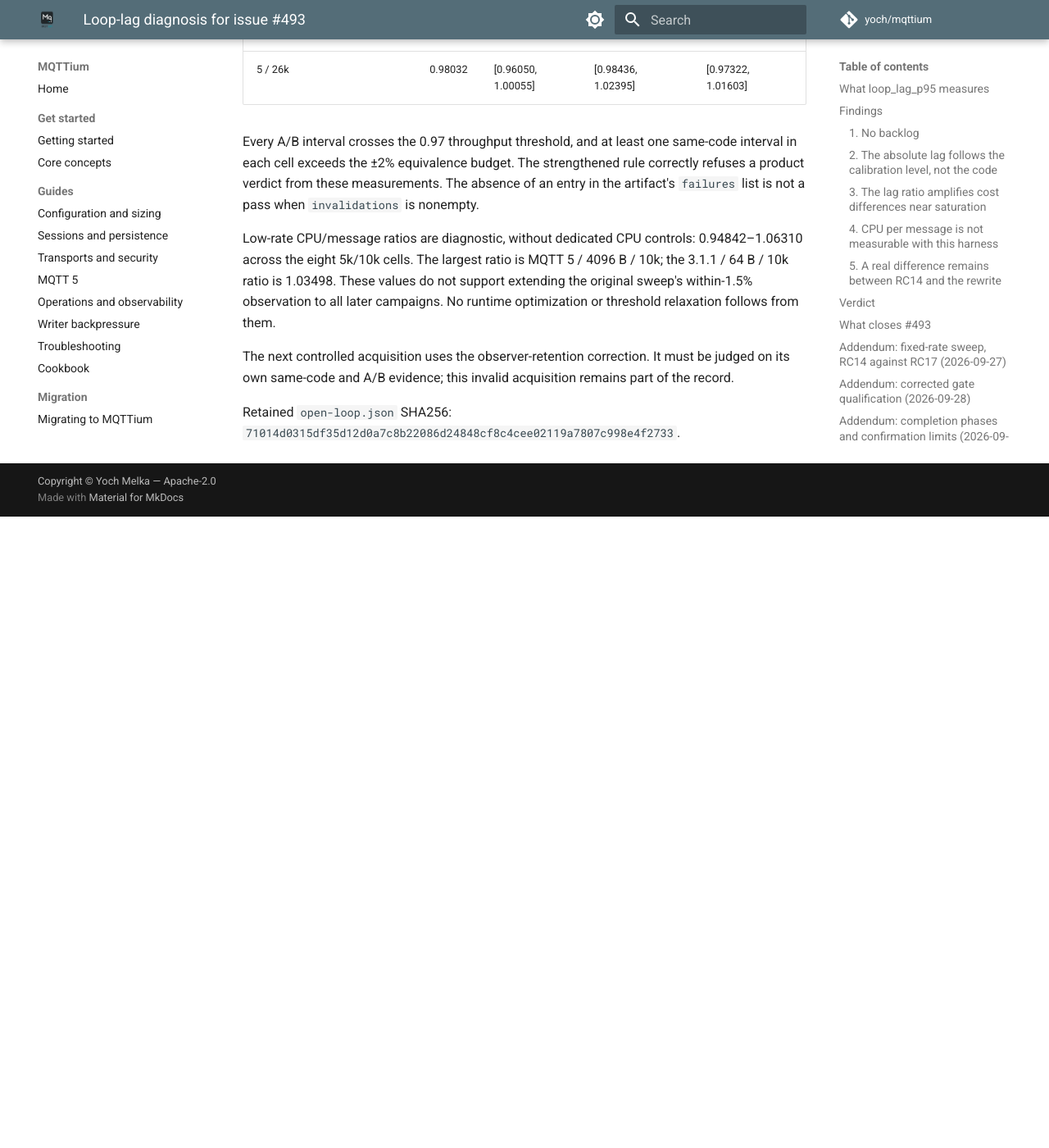
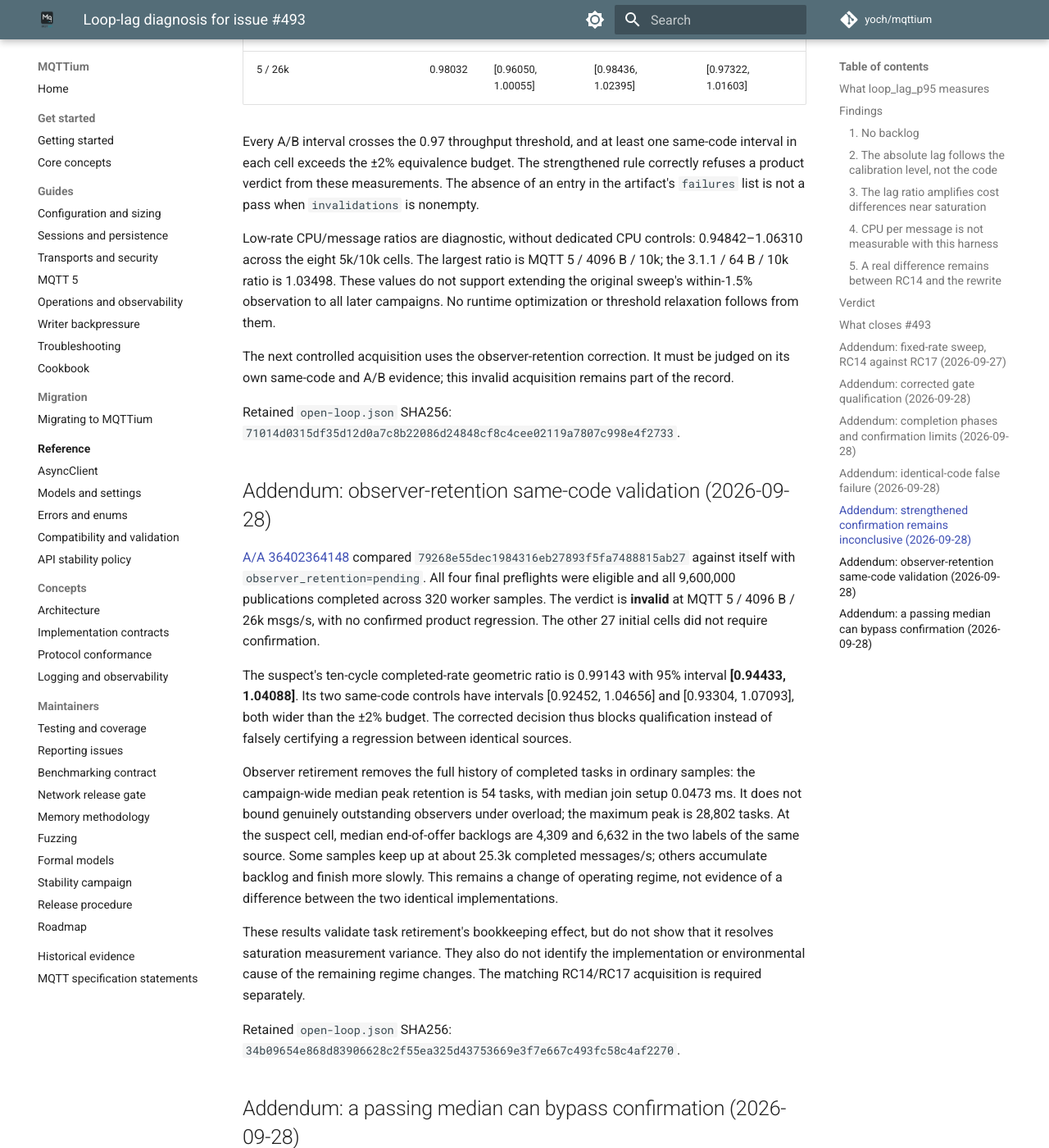
Before and after one commit to yoch/mqttium, an MkDocs documentation site: the page built from docs/reports/LOOP-LAG-493-DIAGNOSIS-2026-09-27.md, in a window 1280 px wide and 1400 px high, scrolled down 9556 px. Shown: the whole window at 82% size. Built offline with MkDocs 1.6.1 and Material for MkDocs 9.7.7, drawn with Linux system fonts in a browser that asks for light colours; comment, search, counter and statistics services are not loaded; before the commit the page ends 10186 px from its top, so only the background shows below that; some of the changed text lies outside the part shown.

Commit message:
fix(bench): confirm uncertain throughput before closing RC17 audit

```diff
--- a/docs/reports/LOOP-LAG-493-DIAGNOSIS-2026-09-27.md
+++ b/docs/reports/LOOP-LAG-493-DIAGNOSIS-2026-09-27.md
@@ -384,3 +384,77 @@
 
 Retained `open-loop.json` SHA256:
 `71014d0315df35d12d0a7c8b22086d24848cf8c4cee02119a7807c998e4f2733`.
+
+## Addendum: observer-retention same-code validation (2026-09-28)
+
+[A/A 36402364148](https://github.com/yoch/mqttium/actions/runs/36402364148)
+compared `79268e55dec1984316eb27893f5fa7488815ab27` against itself with
+`observer_retention=pending`. All four final preflights were eligible and
+all 9,600,000 publications completed across 320 worker samples. The verdict
+is **invalid** at MQTT 5 / 4096 B / 26k msgs/s, with no confirmed product
+regression. The other 27 initial cells did not require confirmation.
+
+The suspect's ten-cycle completed-rate geometric ratio is 0.99143 with 95%
+interval **[0.94433, 1.04088]**. Its two same-code controls have intervals
+[0.92452, 1.04656] and [0.93304, 1.07093], both wider than the ±2% budget.
+The corrected decision thus blocks qualification instead of falsely certifying
+a regression between identical sources.
+
+Observer retirement removes the full history of completed tasks in ordinary
+samples: the campaign-wide median peak retention is 54 tasks, with median
+join setup 0.0473 ms. It does not bound genuinely outstanding observers under
+overload; the maximum peak is 28,802 tasks. At the suspect cell, median
+end-of-offer backlogs are 4,309 and 6,632 in the two labels of the same source.
+Some samples keep up at about 25.3k completed messages/s; others accumulate
+backlog and finish more slowly. This remains a change of operating regime,
+not evidence of a difference between the two identical implementations.
+
+These results validate task retirement's bookkeeping effect, but do not show
+that it resolves saturation measurement variance. They also do not identify
+the implementation or environmental cause of the remaining regime changes.
+The matching RC14/RC17 acquisition is required separately.
+
+Retained `open-loop.json` SHA256:
+`34b09654e868d83906628c2f55ea325d43753669e3f7e667c493fc58c4af2270`.
+
+## Addendum: a passing median can bypass confirmation (2026-09-28)
+
+[RC14/RC17 36404229046](https://github.com/yoch/mqttium/actions/runs/36404229046)
+used the same `79268e55` harness and pending-observer retention. All three
+final preflights were eligible; all 5,856,000 publications completed in 224
+worker samples. The artifact says **passed**, with no confirmation acquired.
+Review of its raw intervals shows that this is insufficient qualification.
+
+The MQTT 5 / 4096 B / 24k point has geometric completed-rate ratio 0.99995
+and interval [0.99899, 1.00091]. The earlier failure at that point does not
+reproduce in this acquisition. At 26k, however, two cells have wide initial
+intervals despite passing medians:
+
+| Protocol / 4096 B / 26k | Median ratio | Geometric ratio | 95% interval |
+| --- | ---: | ---: | --- |
+| 3.1.1 | 1.00458 | 1.07886 | [0.41159, 2.82789] |
+| 5 | 0.97420 | 0.94705 | [0.66425, 1.35025] |
+
+The initial throughput screen still used the median alone. Consequently, the
+stronger confirmation rule never examined these cells. The follow-up corrects
+both live acquisition and the existing retained-evidence screening path:
+confirmation is required when **either the median or the lower 95% bound**
+is below 0.97. Thresholds, workload and the bounded confirmation budget remain
+unchanged; exceeding that budget remains invalid.
+
+A deterministic replay of the retained initial samples selects both 26k cells
+under the corrected screen. It also selects the previously unconfirmed 3.1.1
+26k cell in the preceding A/A campaign. This replay acquires no new samples
+and does not change either historical artifact's status. A regression test
+uses the rounded four MQTT 5 pair ratios from this acquisition to prevent the
+passing-median bypass from returning.
+
+The final screen correction has local regression coverage, but no fresh
+dedicated A/A and A/B campaign yet. This acquisition therefore cannot close
+#493 or establish general RC14/RC17 parity. The paired same-code campaign
+also remains invalid independently of this screening defect. Low-rate CPU
+ratios are diagnostic: 0.96911–1.03637 in this acquisition, including 1.03637
+at 3.1.1 / 64 B / 10k and 1.03246 at 3.1.1 / 4096 B / 10k.
+
+Retained `open-loop.json` SHA256:
+`55ebbea129a448e23f387416975c7167ae816e77631ecb79353a2b877aa162d8`.
--- a/mkdocs.yml
+++ b/mkdocs.yml
@@ -19,6 +19,9 @@
   experiments/
   reports/*.md
   !reports/README.md
+  !reports/RC17-AUDIT-CLOSURE-2026-09-28.md
+  !reports/RC17-STABLE-PROMOTION-AUDIT-2026-09-27.md
+  !reports/RC17-LONG-CAMPAIGN-CLOSURE-2026-09-27.md
   !reports/API-SURFACE-REVIEW-2026-09-24.md
   !reports/LOOP-LAG-493-DIAGNOSIS-2026-09-27.md
   !reports/RELEASE-CANDIDATE-1.0.0rc17.md
```
Also changed, not shown: CHANGELOG.md (+2 -0 lines), docs/benchmarking.md (+4 -1 lines), docs/reports/RC17-AUDIT-CLOSURE-2026-09-28.md (added, +112 -0 lines), docs/reports/README.md (+4 -3 lines), 2 other files.
